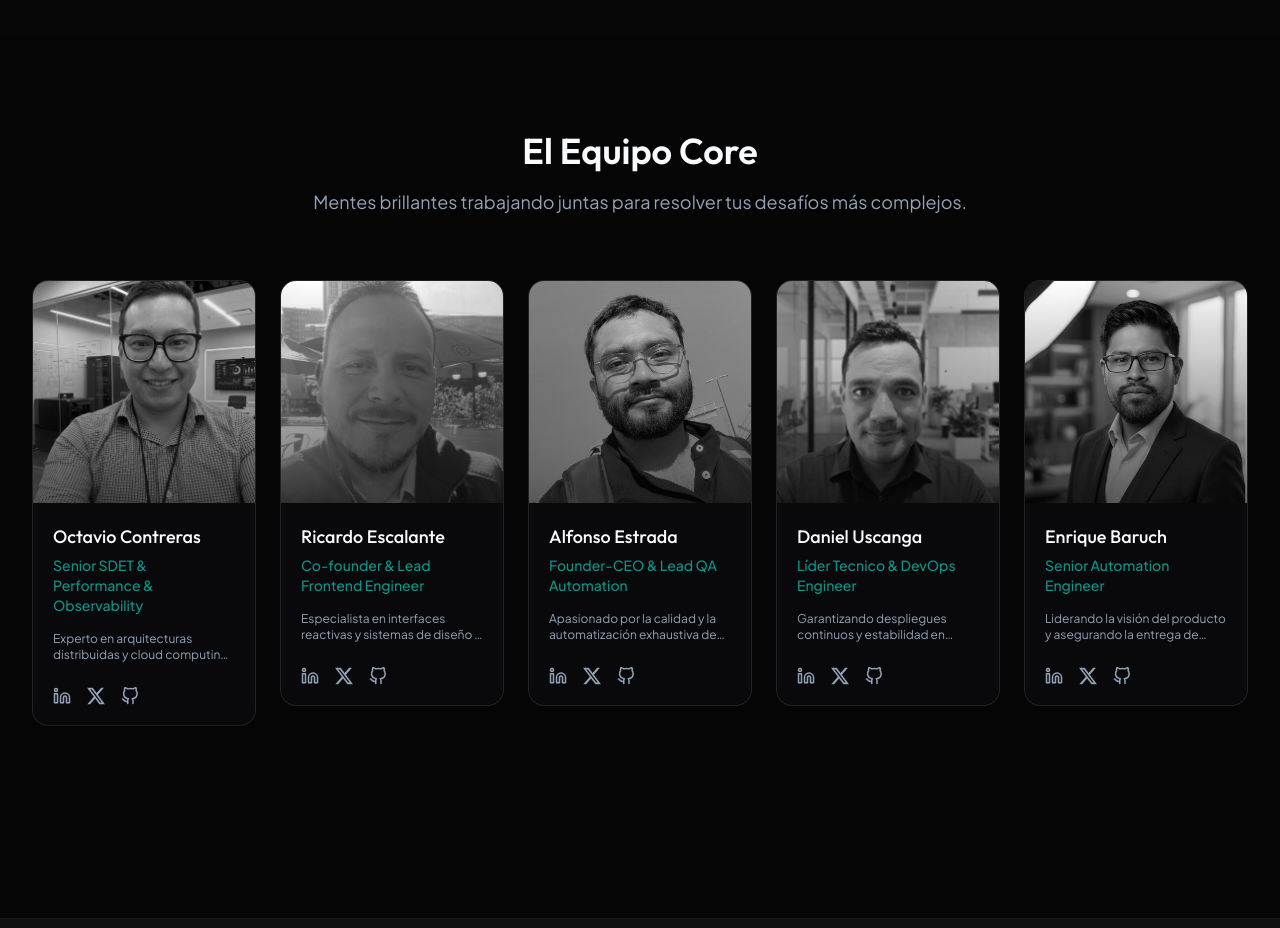
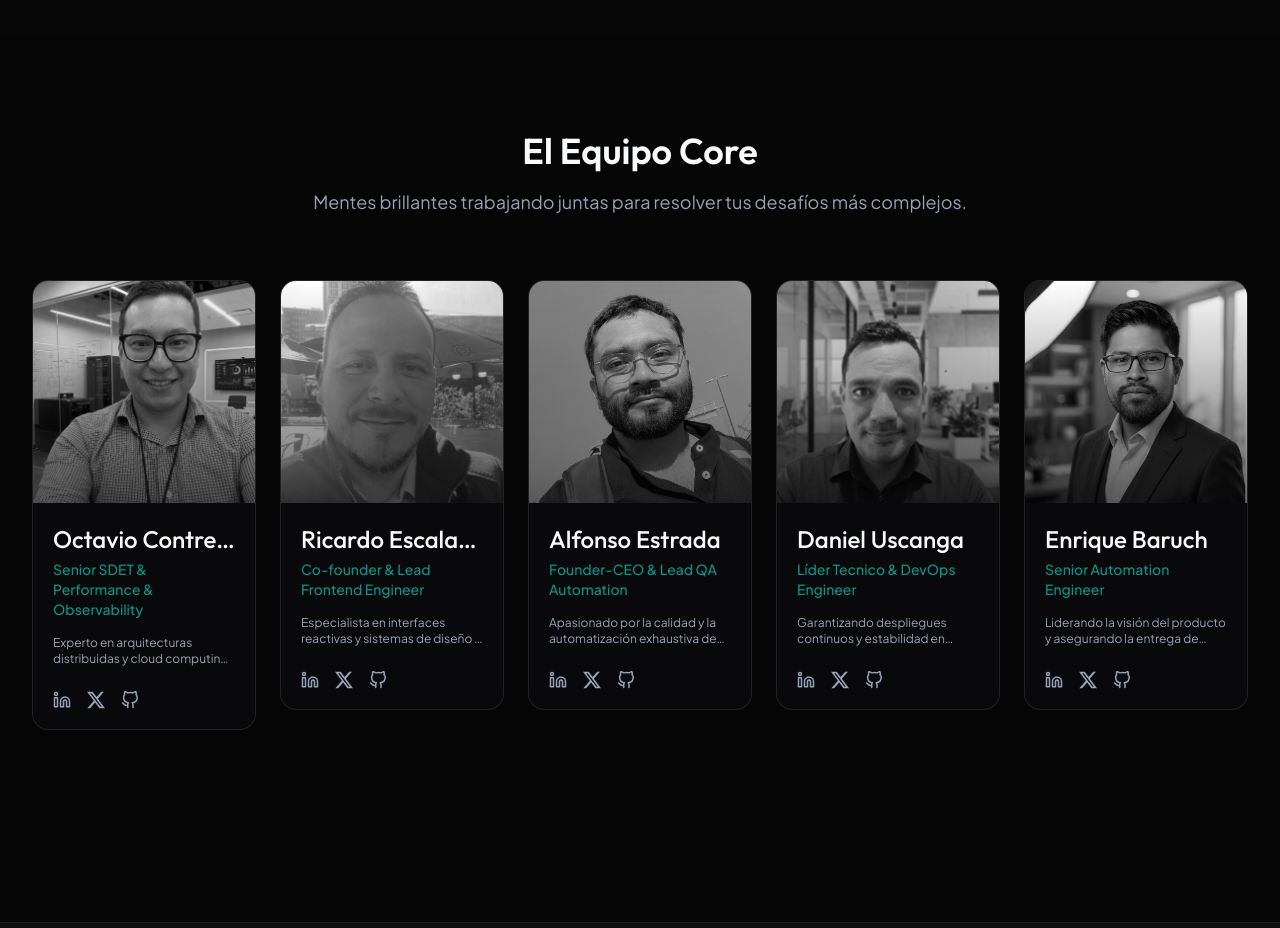
Before and after one commit to Jaem-x/ser-pro-web, a React (Vite) app: page /nosotros in a window 1280 px wide. Shown: the part 1560-2488 px from the top of the page. Built offline with nearby package versions, Linux system fonts and the light colour scheme.

Commit message:
style: increase container width and member name font size in Nosotros page

```diff
--- a/src/pages/Nosotros.tsx
+++ b/src/pages/Nosotros.tsx
@@ -216,7 +216,7 @@ const Nosotros = () => {
 
       {/* Equipo */}
       <section className="py-24">
-        <Container className="max-w-[1400px]">
+        <Container className="max-w-[1600px]">
           <div className="text-center mb-16">
             <Typography variant="heading2" className="mb-4">
               El Equipo Core
@@ -248,7 +248,7 @@ const Nosotros = () => {
                     <div className="absolute inset-0 bg-gradient-to-t from-background to-transparent opacity-60" />
                   </div>
                   <div className="p-4 xl:p-5">
-                    <Typography variant="heading3" className="text-base xl:text-lg mb-1 whitespace-nowrap overflow-hidden text-ellipsis">
+                    <Typography variant="heading3" className="text-lg mb-1 whitespace-nowrap overflow-hidden text-ellipsis">
                       {member.name}
                     </Typography>
                     <Typography
```
